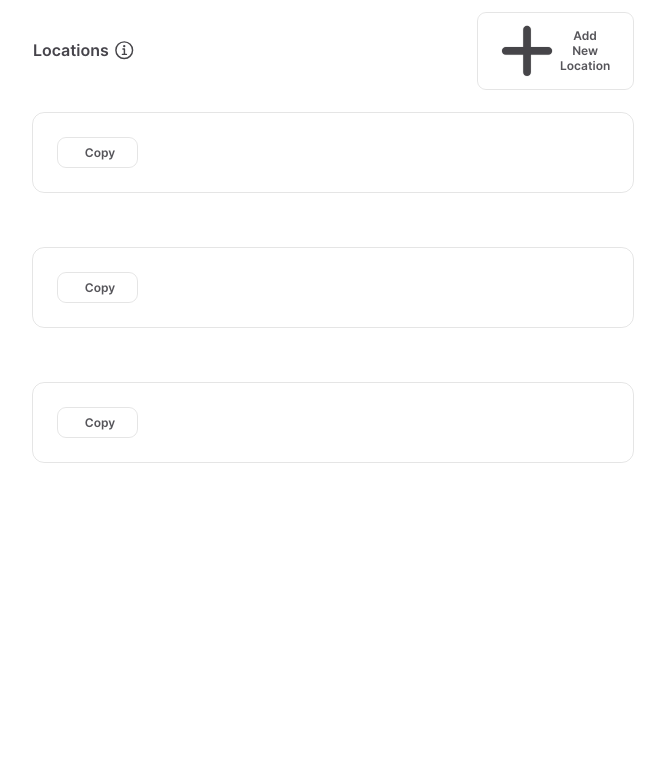
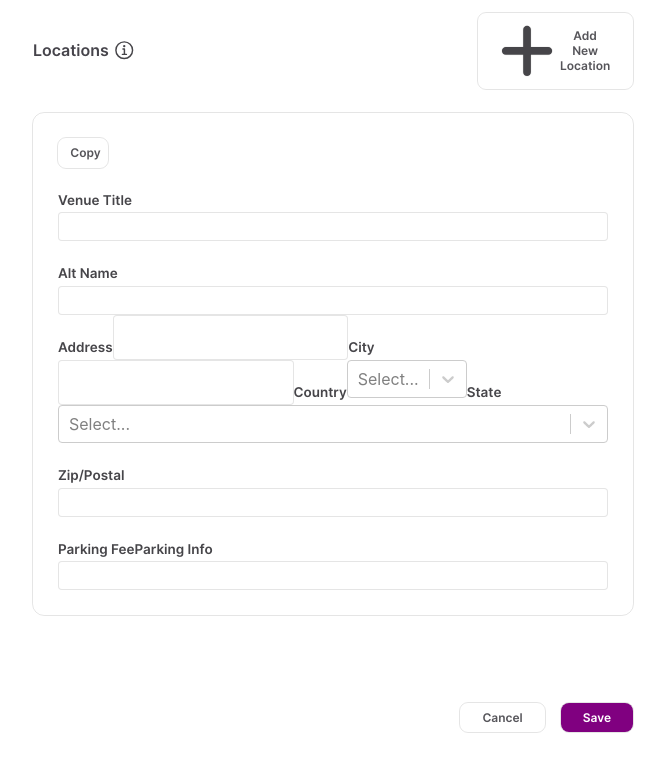
Before and after one commit to Sanjin-Pajic/forms-playground-vite, a React (Vite) app: page / in a window 1280 px wide. Both pictures are taken after a click on the button "Add New Location". Shown: the top 772 px of the page, without its empty margins (307-972 px from the left). Built offline with nearby package versions, Linux system fonts and the light colour scheme.

Commit message:
feat: further develop the UI
- Many many minor fixes, refactors
   - Dropped reusable single inputs, seems like diminishing
returns
   - Form logic ongoing

```diff
--- a/package.json
+++ b/package.json
@@ -13,7 +13,9 @@
     "dependencies": {
         "react": "^18.3.1",
         "react-dom": "^18.3.1",
+        "react-dropdown-select": "^4.11.4",
         "react-hook-form": "^7.54.0",
+        "react-select": "^5.9.0",
         "styled-components": "^6.1.13"
     },
     "devDependencies": {
--- a/src/components/common/button/ReusableButton.styles.ts
+++ b/src/components/common/button/ReusableButton.styles.ts
@@ -1,21 +1,26 @@
 import styled from 'styled-components'
 
-export const ButtonWrapper = styled.div`
+interface ButtonWrapperProps {
+    backgroundColor?: string
+}
+
+export const ButtonWrapper = styled.div<ButtonWrapperProps>`
     outline: 1.5px solid rgba(0, 0, 0, 0.1);
     border: 1px solid transparent;
     border-radius: 0.5rem;
     height: fit-content;
     display: flex;
     align-items: center;
+    background-color: ${(p) => p.backgroundColor ?? 'transparent'};
 `
 
-export const Button = styled.button`
+export const Button = styled.button<{ color?: string; customPadding?: string }>`
     display: flex;
     align-items: center;
     gap: 0.3rem;
     font-size: 12px;
-    color: #56555a;
-    padding: 6px 21px;
+    color: ${(p) => p.color ?? '#56555a'};
+    padding: ${(p) => p.customPadding ?? '6px 21px'};
     font-family: 'Inter-SemiBold';
     font-weight: 1000;
     background-color: transparent;
--- a/src/components/common/button/ReusableButton.tsx
+++ b/src/components/common/button/ReusableButton.tsx
@@ -4,12 +4,17 @@ import { ReactNode } from 'react'
 interface ReusableButtonProps {
     children?: ReactNode
     icon?: ReactNode
+    backgroundColor?: string
+    color?: string
+    type?: 'submit'
+    customPadding?: string
+    onClick?: () => void
 }
 
 function ReusableButton(props: ReusableButtonProps) {
     return (
-        <ButtonWrapper>
-            <RealButton>
+        <ButtonWrapper backgroundColor={props.backgroundColor} color={props.color} onClick={props.onClick}>
+            <RealButton color={props.color} type={props.type} customPadding={props.customPadding}>
                 {props.icon ?? null}
                 {props.children ?? null}
             </RealButton>
--- a/src/layouts/location/Location.styles.ts
+++ b/src/layouts/location/Location.styles.ts
@@ -8,5 +8,34 @@ export const LocationWrapper = styled.div`
     border-radius: 0.7rem;
 `
 export const LocationMain = styled.div`
+    width: 100%;
     padding: 1.5rem;
+    display: flex;
+    flex-direction: column;
 `
+
+export const CopyButtonWrapper = styled.div`
+    width: fit-content;
+`
+
+export const TextLabel = styled.label`
+    padding: 1.5rem 0 0.3rem;
+    font-family: 'Inter-SemiBold';
+    color: #464549;
+    font-size: 13.5px;
+`
+
+export const TextInput = styled.input<{ maxWidth?: string }>`
+    width: ${(p) => p.maxWidth ?? '100%'};
+    font-size: 13.5px;
+    padding: 6px 4px;
+    border-radius: 4px;
+    border: 1px solid rgba(0, 0, 0, 0.1);
+`
+
+export const EndActionButtonContainer = styled.div`
+    display: flex;
+    justify-content: flex-end;
+    gap: 1rem;
+    margin-top: 2rem;
+`
--- a/src/layouts/location/Location.tsx
+++ b/src/layouts/location/Location.tsx
@@ -1,12 +1,74 @@
-import { LocationMain, LocationWrapper } from './Location.styles'
+import { useForm } from 'react-hook-form'
+import { LocationWrapper, LocationMain, CopyButtonWrapper, TextLabel, TextInput } from './Location.styles'
+import IconCopy from '../../assets/icons/copy.svg?react'
+import { FormFieldValues } from '../../pages/home/Home'
 import ReusableButton from '../../components/common/button/ReusableButton'
-import CopyIcon from '../../assets/icons/copy.svg?react'
+import { Divider } from '../../pages/home/Home.styles'
+import Select from 'react-select'
 
-function Location() {
+function Location(props: FormFieldValues) {
+    const { register } = useForm<FormFieldValues>({
+        defaultValues: {
+            venueTitle: props.venueTitle || '',
+            altName: props.altName || '',
+            address: props.address || '',
+            city: props.city || '',
+            country: props.country || '',
+            state: props.state || '',
+            postal: props.postal || '',
+            parkingInfo: props.parkingInfo || ''
+        }
+    })
+
+    const options = [
+        {
+            value: 'US',
+            label: 'United States'
+        },
+        {
+            value: 'B&H',
+            label: 'Bosnia & Herzegovina'
+        }
+    ]
+
     return (
         <LocationWrapper>
             <LocationMain>
-                <ReusableButton icon={<CopyIcon />}>Copy</ReusableButton>
+                <CopyButtonWrapper>
+                    <ReusableButton icon={<IconCopy />} customPadding="6.5px">
+                        Copy
+                    </ReusableButton>
+                </CopyButtonWrapper>
+                <form style={{ display: 'flex', flexWrap: 'wrap' }}>
+                    <TextLabel>Venue Title</TextLabel>
+                    <TextInput type="text" id="venueTitle" {...register}></TextInput>
+
+                    <TextLabel>Alt Name</TextLabel>
+                    <TextInput type="text" id="altName" {...register}></TextInput>
+
+                    <TextLabel>Address</TextLabel>
+                    <TextInput maxWidth="41%" type="text" id="address" {...register}></TextInput>
+
+                    <TextLabel>City</TextLabel>
+                    <TextInput maxWidth="41%" type="text" id="city" {...register}></TextInput>
+
+                    <TextLabel>Country</TextLabel>
+                    <Select options={options} />
+
+                    <TextLabel>State</TextLabel>
+                    <div style={{ width: '100%' }}>
+                        <Select />
+                    </div>
+
+                    <TextLabel>Zip/Postal</TextLabel>
+                    <TextInput type="text" id="postal" {...register}></TextInput>
+
+                    <TextLabel>Parking Fee</TextLabel>
+                    <div />
+
+                    <TextLabel>Parking Info</TextLabel>
+                    <TextInput type="textarea"></TextInput>
+                </form>
             </LocationMain>
         </LocationWrapper>
     )
--- a/src/pages/home/Home.styles.ts
+++ b/src/pages/home/Home.styles.ts
@@ -29,10 +29,20 @@ export const IconInfoWrapper = styled.div`
     cursor: pointer;
 `
 
-export const LocationsContainer = styled.div``
+export const LocationsContainer = styled.div`
+    width: 100%;
+`
 export const TopHeaderSection = styled.div`
     display: flex;
     justify-content: space-between;
     align-items: center;
     padding-bottom: 1.5rem;
 `
+
+export const Divider = styled.div<{ customMargin?: string }>`
+    height: 1px;
+    background-color: black;
+    width: 100%;
+    opacity: 10%;
+    margin-top: ${(p) => p.customMargin ?? '20px'};
+`
--- a/src/pages/home/Home.tsx
+++ b/src/pages/home/Home.tsx
@@ -1,4 +1,5 @@
 import {
+    Divider,
     HeaderText,
     HomeWrapper,
     IconInfoWrapper,
@@ -10,57 +11,50 @@ import IconInfo from '../../assets/icons/info.svg?react'
 import Location from '../../layouts/location/Location'
 import Button from '../../components/common/button/ReusableButton'
 import IconPlus from '../../assets/icons/plus.svg?react'
+import { useState } from 'react'
+import { EndActionButtonContainer } from '../../layouts/location/Location.styles'
+import ReusableButton from '../../components/common/button/ReusableButton'
 
-/**
- * HOME COMPONENT
- *
- * This component serves as the primary entry point for the application (excluding index.tsx or App.tsx).
- *
- * The App.tsx file is designed to include only this component as its main content.
- * While the original design does not involve routing or multiple pages, this setup
- * separates the primary UI logic from the App.tsx file, adhering to cleaner architectural
- * principles (in my opinion). Makes things tidier, and future scalability is preserved if
- * additional routes or page components were to be added later.
- *
- * @function     Home
- * @returns {JSX.Element}
- */
+export type FormFieldValues = {
+    venueTitle: string
+    altName?: string
+    address: string
+    city: string
+    country?: string
+    state: string
+    postal: string
+    parkingInfo: string
+}
+
 function Home(): JSX.Element {
-    const locations: LocationProps[] = [
+    const [locations, setLocations] = useState<FormFieldValues[]>([])
+
+    // Add a new empty form
+    const addNewLocation = () => {
+        setLocations((prev) => [
+            ...prev,
             {
-            title: '',
+                venueTitle: '',
                 altName: '',
                 address: '',
                 city: '',
                 country: '',
                 state: '',
-            postalCode: '',
-            parkingFee: false,
-            parkingInfo: ''
-        },
-        {
-            title: '',
-            altName: '',
-            address: '',
-            city: '',
-            country: '',
-            state: '',
-            postalCode: '',
-            parkingFee: false,
-            parkingInfo: ''
-        },
-        {
-            title: '',
-            altName: '',
-            address: '',
-            city: '',
-            country: '',
-            state: '',
-            postalCode: '',
-            parkingFee: false,
+                postal: '',
                 parkingInfo: ''
             }
-    ]
+        ])
+    }
+
+    // Copy an existing form
+    const copyLocation = (index: number) => {
+        setLocations((prev) => {
+            const locationToCopy = { ...prev[index] }
+            const newLocations = [...prev]
+            newLocations.splice(index + 1, 0, locationToCopy)
+            return newLocations
+        })
+    }
 
     return (
         <HomeWrapper>
@@ -72,27 +66,23 @@ function Home(): JSX.Element {
                     </IconInfoWrapper>
                 </LocationsHeaderLabelWrapper>
 
-                <Button icon={<IconPlus fill="#464549" stroke="#464549" />}>Add New Location</Button>
+                <Button onClick={addNewLocation} icon={<IconPlus fill="#464549" stroke="#464549" />}>
+                    Add New Location
+                </Button>
             </TopHeaderSection>
             <LocationsContainer>
-                {locations.map(() => (
-                    <Location />
+                {locations.map((location, index) => (
+                    <Location key={index} {...location} />
                 ))}
             </LocationsContainer>
+            <EndActionButtonContainer>
+                <ReusableButton>Cancel</ReusableButton>
+                <ReusableButton backgroundColor="purple" color="white" type="submit">
+                    Save
+                </ReusableButton>
+            </EndActionButtonContainer>
         </HomeWrapper>
     )
 }
 
-interface LocationProps {
-    title?: string
-    altName?: string
-    address?: string
-    city?: string
-    country?: string
-    state?: string
-    postalCode?: string
-    parkingFee?: boolean
-    parkingInfo: string
-}
-
 export default Home
```
Also changed, not shown: src/components/common/reusableInput/TextInput.styles.ts (added, +26 -0 lines), src/components/common/reusableInput/TextInput.tsx (added, +24 -0 lines), 1 other file (tests, documents, lock files or other folders). Lines whose indentation alone changed are shown as unchanged.
